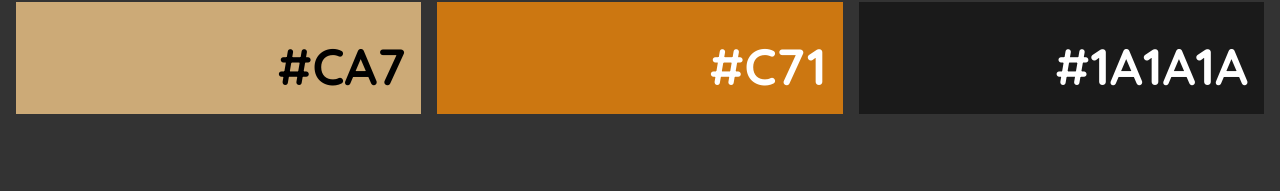
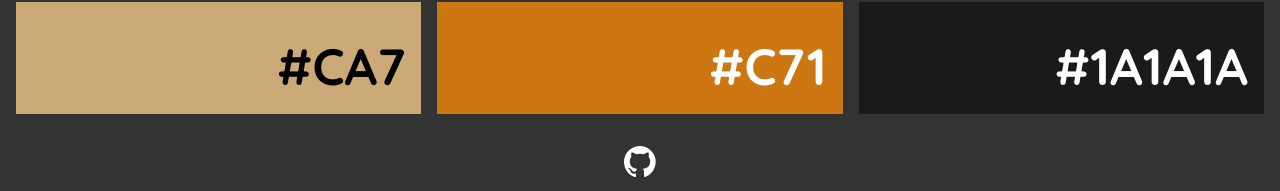
Before and after one commit to beckdavies/BADA55-grid, a website: page index.html in a window 1280 px wide. Shown: the part 1166-1357 px from the top of the page. Before the commit the page ends 1296 px from the top, so only its background shows below. Drawn offline with Linux system fonts and the light colour scheme.

Commit message:
adding github logo and link

```diff
--- a/index.html
+++ b/index.html
@@ -56,6 +56,18 @@
 
 			.light {
 				color: #fff;
+			}
+
+			.footer {
+				text-align: center;
+				padding: 1rem 0;
+			}
+
+			.footer__link {
+				text-decoration: none;
+				display: inline-block;
+				width: 2rem;
+				height: 2rem
 			}
 
 			@media screen and (min-width: 560px) {
@@ -208,5 +220,10 @@
 				<span>#1A1A1A</span>
 			</div>
 		</div>
+		<footer class="footer">
+			<a class="footer__link" href="https://github.com/beckdavies/cv">
+				<img src="built/svg/github.svg">
+			</a>
+		</footer>
 	</body>
 </html>
```
Also changed, not shown: built/svg/github.svg (added).
